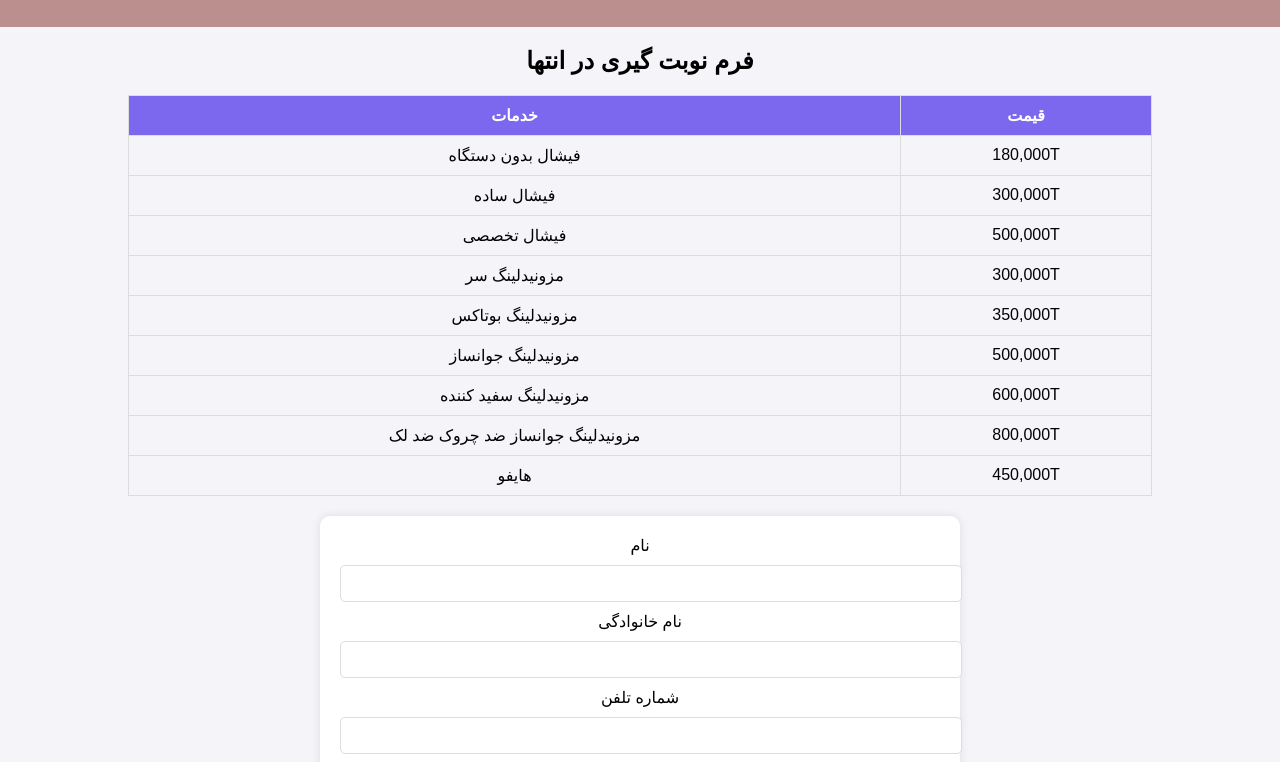
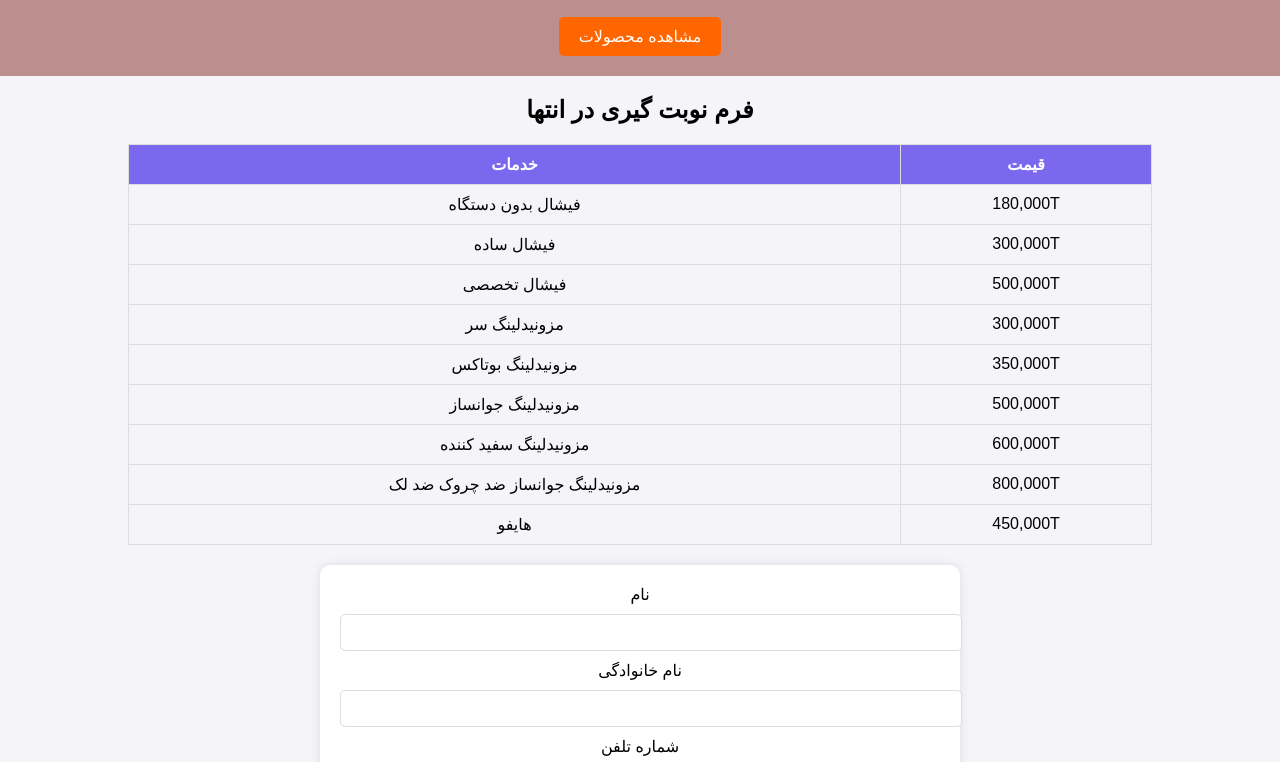
Before and after one commit to skincaremh/skin, a plain HTML site: page index.html in a window 1280 px wide. Shown: the part 136-898 px from the top of the page. Drawn offline with Linux system fonts and the light colour scheme.

Commit message:
Update index.html

```diff
--- a/index.html
+++ b/index.html
@@ -87,8 +87,26 @@
     </div>
 
     <header>
-        <h1>لیست قیمت محصولات و فرم نوبت‌گیری</h1>
-    </header>
+    <h1>لیست قیمت محصولات و فرم نوبت‌گیری</h1>
+    <a href="shop.html" class="shop-button">مشاهده محصولات</a>
+</header>
+
+<style>
+    .shop-button {
+        display: inline-block;
+        background-color: #ff6600;
+        color: white;
+        padding: 10px 20px;
+        margin-top: 10px;
+        text-decoration: none;
+        font-size: 16px;
+        border-radius: 5px;
+        transition: 0.3s;
+    }
+    .shop-button:hover {
+        background-color: #cc5500;
+    }
+</style>
 
     <div id="content">
         <h2>فرم نوبت گیری در انتها</h2>
```
